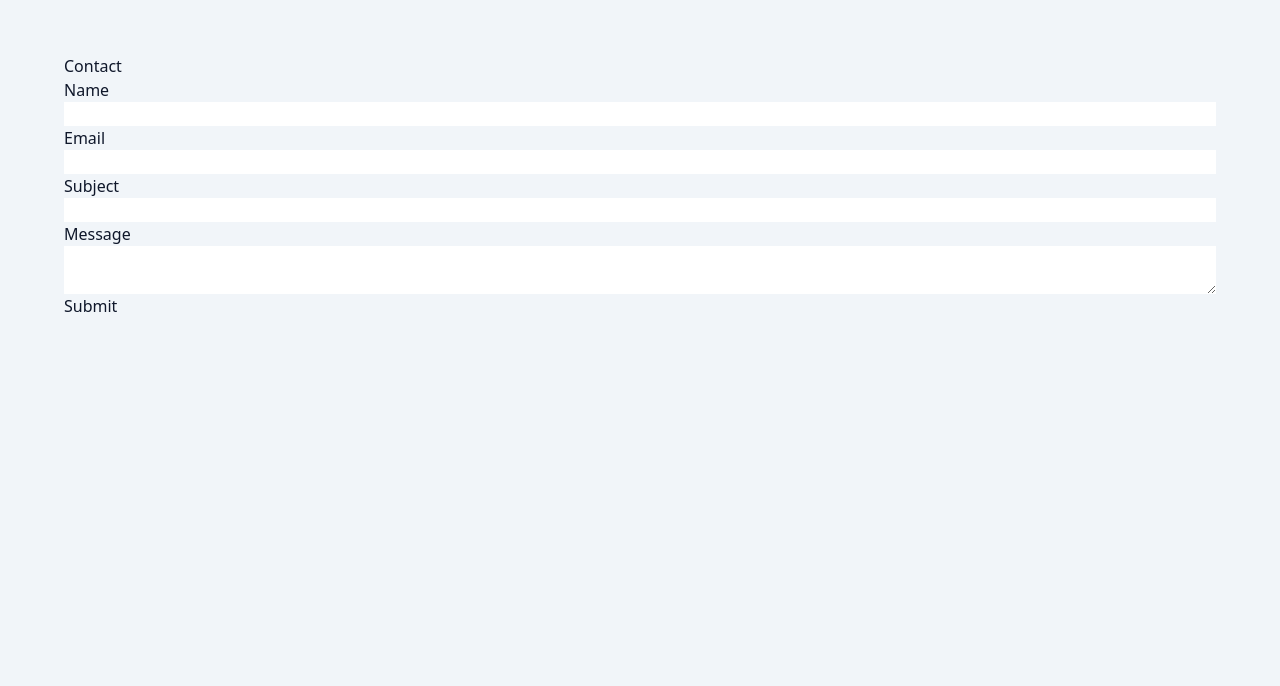
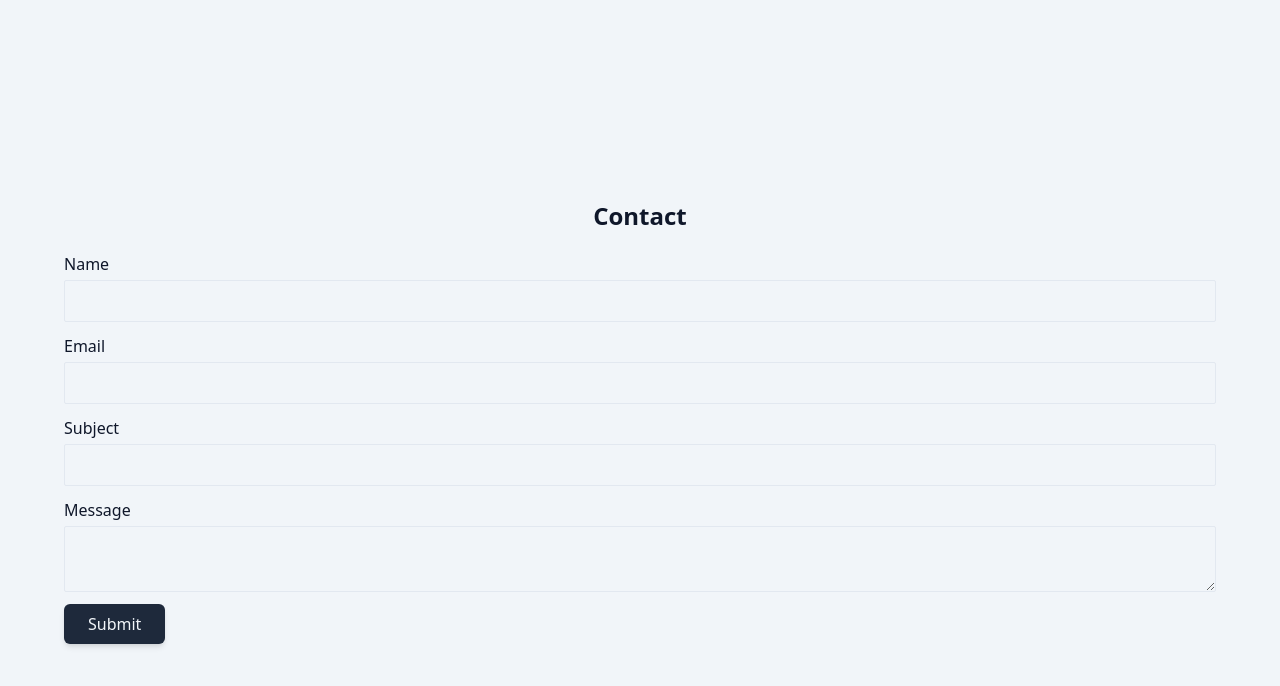
Before and after one commit to joshunrau/portfolio, an Astro site: page / in a window 1280 px wide. Shown: the part 2218-2904 px from the top of the page. Built offline with nearby package versions, Linux system fonts and the light colour scheme; Astro itself is replaced by a stand-in of ours.

Commit message:
add form components

```diff
--- a/package.json
+++ b/package.json
@@ -24,7 +24,7 @@
     "@tailwindcss/container-queries": "^0.1.1",
     "@types/nodemailer": "^6.4.8",
     "@typescript-eslint/parser": "^6.1.0",
-    "astro": "^2.9.0",
+    "astro": "^2.9.1",
     "eslint": "^8.45.0",
     "eslint-plugin-astro": "^0.27.2",
     "eslint-plugin-jsx-a11y": "^6.7.1",
--- /dev/null
+++ b/src/components/Button.astro
@@ -0,0 +1,16 @@
+---
+import type { HTMLAttributes } from "astro/types";
+
+interface Props extends HTMLAttributes<"button"> {
+  label: string;
+}
+
+const { label, ...props } = Astro.props;
+---
+
+<button
+  class="flex items-center justify-center rounded-md font-medium shadow-md focus:outline-none disabled:cursor-not-allowed disabled:opacity-70 px-6 py-2 bg-slate-800 text-slate-100 hover:bg-slate-700 dark:bg-sky-700 dark:hover:bg-sky-600"
+  {...props}
+>
+  {label}
+</button>
--- a/src/components/Contact.astro
+++ b/src/components/Contact.astro
@@ -1,26 +1,18 @@
 ---
 import Section from "@/layouts/Section.astro";
+import TextBox from "./TextBox.astro";
+import Button from "./Button.astro";
 ---
 
-<Section>
-  <h3>Contact</h3>
-  <form action="/api/contact" id="contact-form" method="post">
-    <div class="flex flex-col">
-      <label for="name">Name</label>
-      <input required id="name" name="name" type="text" />
-    </div>
-    <div class="flex flex-col">
-      <label for="email">Email</label>
-      <input required id="email" name="email" type="email" />
-    </div>
-        <div class="flex flex-col">
-      <label for="subject">Subject</label>
-      <input required id="subject" name="subject" type="text" />
-    </div>
-    <div class="flex flex-col">
-      <label for="message">Message</label>
-      <textarea required id="message" name="message"></textarea>
-    </div>
-    <button>Submit</button>
-  </form>
+<Section class="flex items-center justify-center">
+  <div class="w-full">
+    <h3 class="mb-5 text-center text-2xl font-semibold">Contact</h3>
+    <form action="/api/contact" class="space-y-3" id="contact-form" method="post">
+      <TextBox required name="name" label="Name" variant="text" />
+      <TextBox required name="email" label="Email" variant="email" />
+      <TextBox required name="subject" label="Subject" variant="text" />
+      <TextBox required name="message" label="Message" variant="textarea" />
+      <Button label="Submit" />
+    </form>
+  </div>
 </Section>
--- /dev/null
+++ b/src/components/TextBox.astro
@@ -0,0 +1,34 @@
+---
+import type { HTMLAttributes } from "astro/types";
+
+interface Props {
+  name: string;
+  label: string;
+  variant: Extract<HTMLAttributes<"input">["type"], "text" | "email"> | "textarea";
+  required?: boolean;
+}
+
+const { name, label, variant, required } = Astro.props;
+---
+
+<div class="flex flex-col space-y-1">
+  <label for={name}>{label}</label>
+  {
+    variant === "textarea" ? (
+      <textarea
+        class="text-left rounded-sm p-2 w-full bg-inherit border border-slate-200 hover:border-slate-300 dark:border-slate-700 dark:hover:border-slate-600 focus:border-sky-800 dark:focus:border-sky-500 focus:outline-none"
+        {required}
+        id={name}
+        name={name}
+      />
+    ) : (
+      <input
+        class="text-left rounded-sm p-2 w-full bg-inherit border border-slate-200 hover:border-slate-300 dark:border-slate-700 dark:hover:border-slate-600 focus:border-sky-800 dark:focus:border-sky-500 focus:outline-none"
+        {required}
+        id={name}
+        name={name}
+        type={variant}
+      />
+    )
+  }
+</div>
```
Also changed, not shown: src/content/technologies/javascript.yaml (line endings or trailing spaces), src/content/technologies/nestjs.yaml (line endings or trailing spaces), src/content/technologies/nodejs.yaml (line endings or trailing spaces), 1 other file.
